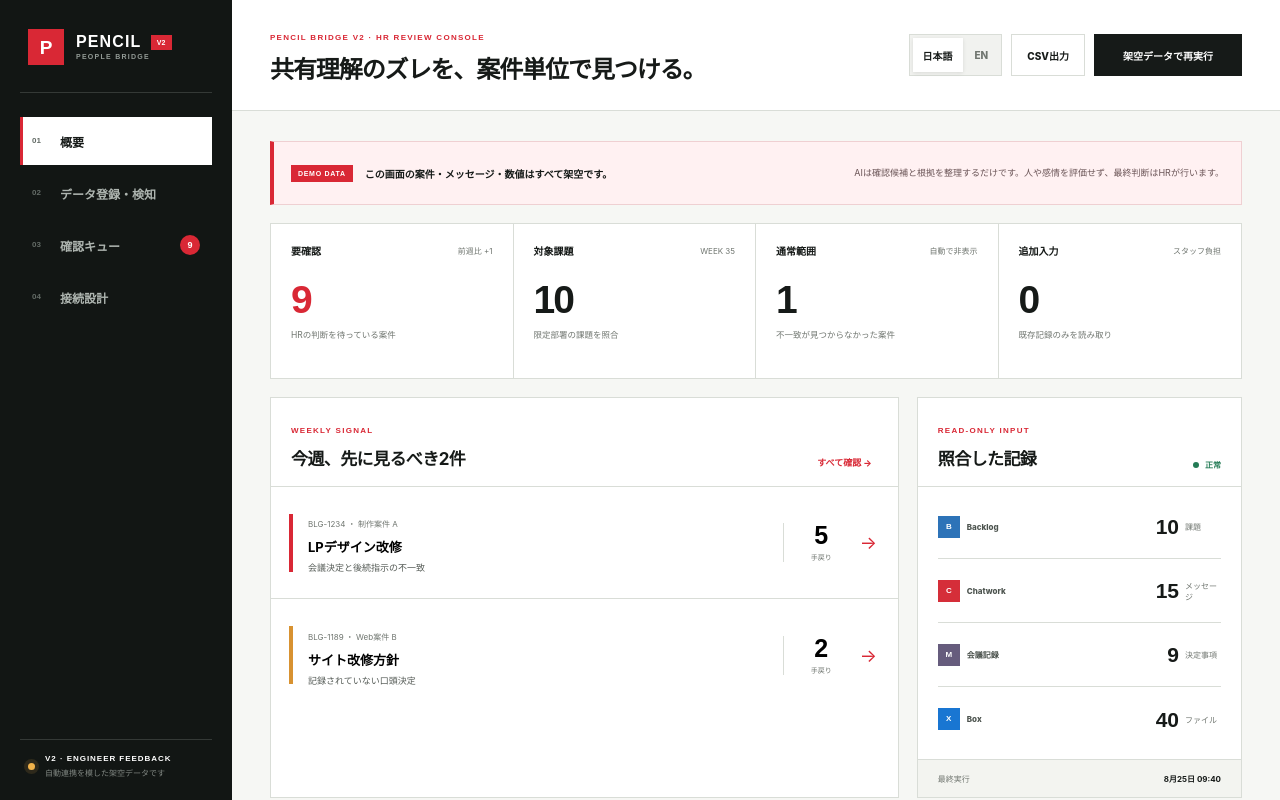
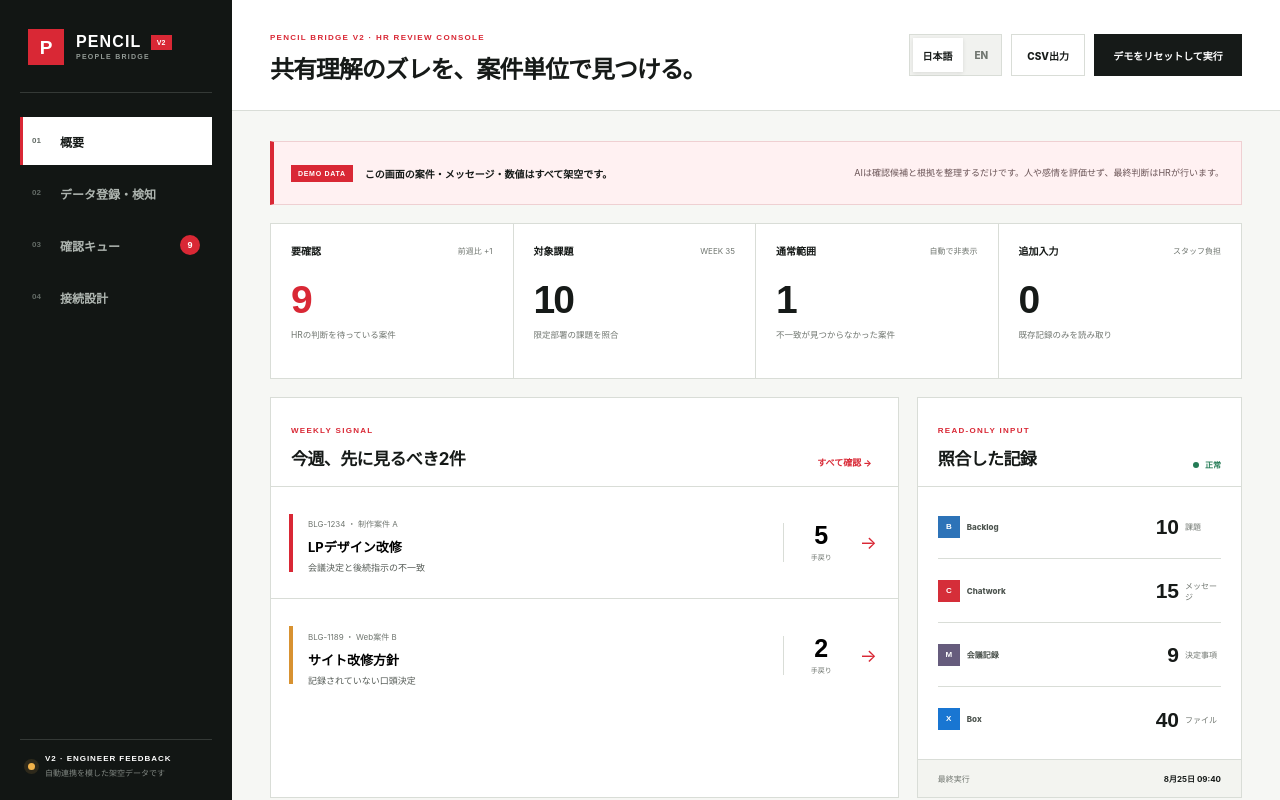
Before and after one commit to Jsmitty78/pencil-people-bridge, a Next.js app: page / in a window 1280 px wide. Shown: the top 800 px of the page. Built offline with nearby package versions, Linux system fonts and the light colour scheme.

Commit message:
Prepare V2 for public demo testing

```diff
--- a/app/globals.css
+++ b/app/globals.css
@@ -1,5 +1,6 @@
 :root { --ink:#161a18; --muted:#707670; --line:#d9ddd7; --soft:#f3f4f0; --paper:#fff; --red:#d92835; --red-soft:#fff1f2; --green:#237b55; --green-soft:#eef8f2; --amber:#ad6b13; }
 * { box-sizing:border-box; }
+.srOnly { position:absolute!important; width:1px!important; height:1px!important; padding:0!important; margin:-1px!important; overflow:hidden!important; clip:rect(0,0,0,0)!important; white-space:nowrap!important; border:0!important; }
 html,body { margin:0; min-height:100%; background:#f6f7f4; color:var(--ink); }
 body { font-family:-apple-system,BlinkMacSystemFont,"Segoe UI","Noto Sans JP","Hiragino Kaku Gothic ProN",Meiryo,sans-serif; }
 button { font:inherit; }
--- a/app/layout.tsx
+++ b/app/layout.tsx
@@ -2,7 +2,11 @@ import "./globals.css";
 
 export const metadata = {
   title: "PENCIL Bridge V2 | HR Review Console",
-  description: "Engineer-feedback build of the issue-level HR communication review prototype",
+  description: "A privacy-safe concept demo for issue-level HR communication review using fictional data.",
+  robots: {
+    index: false,
+    follow: false,
+  },
 };
 
 export default function RootLayout({ children }: Readonly<{ children: React.ReactNode }>) {
--- a/app/page.tsx
+++ b/app/page.tsx
@@ -289,7 +289,7 @@ const EN: Record<string, string> = {
   "実データから問題検知までを動かす。": "Run the complete data-to-detection pipeline.",
   "CSV出力": "Export CSV",
   "照合中...": "Analyzing...",
-  "架空データで再実行": "Run fictional demo",
+  "デモをリセットして実行": "Reset & run demo",
   "この画面の案件・メッセージ・数値はすべて架空です。": "Every issue, message, and number on this screen is fictional.",
   "AIは確認候補と根拠を整理するだけです。人や感情を評価せず、最終判断はHRが行います。": "AI only organizes review candidates and evidence. It does not evaluate people or emotions, and HR makes every final decision.",
   "要確認": "Needs review",
@@ -472,7 +472,14 @@ export default function Home() {
   }
   function runDemo() {
     setRunning(true);
+    setActionFeedback(null);
     window.setTimeout(() => {
+      setCases(INITIAL_CASES);
+      setSelectedId("BLG-1234");
+      setFilter("all");
+      setDetailMode("hr");
+      setReportCaseIds(["BLG-1234", "BLG-1189", "INT-2041"]);
+      setStaffDraftApproved({});
       setRunning(false);
       setLastRun(new Intl.DateTimeFormat(lang === "en" ? "en-US" : "ja-JP", { month: "short", day: "numeric", hour: "2-digit", minute: "2-digit" }).format(new Date()));
       setWeeklyReportSent(false);
@@ -517,9 +524,17 @@ export default function Home() {
               <button className={lang === "en" ? "active" : ""} onClick={() => setLang("en")}>EN</button>
             </div>
             <button className="ghostButton" onClick={exportCsv}>{t("CSV出力")}</button>
-            <button className="runButton" onClick={runDemo} disabled={running}>{running ? <><i />{t("照合中...")}</> : t("架空データで再実行")}</button>
+            <button className="runButton" onClick={runDemo} disabled={running}>{running ? <><i />{t("照合中...")}</> : t("デモをリセットして実行")}</button>
           </div>
         </header>
+
+        <p className="srOnly" role="status" aria-live="polite">
+          {actionFeedback?.kind === "follow-up"
+            ? (lang === "en" ? "Added to follow-up." : "面談候補に追加しました。")
+            : actionFeedback?.kind === "reviewed"
+              ? (lang === "en" ? "Marked reviewed." : "確認済みにしました。")
+              : ""}
+        </p>
 
         {view === "pipeline" && <PipelineLab lang={lang} />}
         {view === "overview" && <div className="content overviewView">
```
Also changed, not shown: 1 other file (tests, documents, lock files or other folders).
